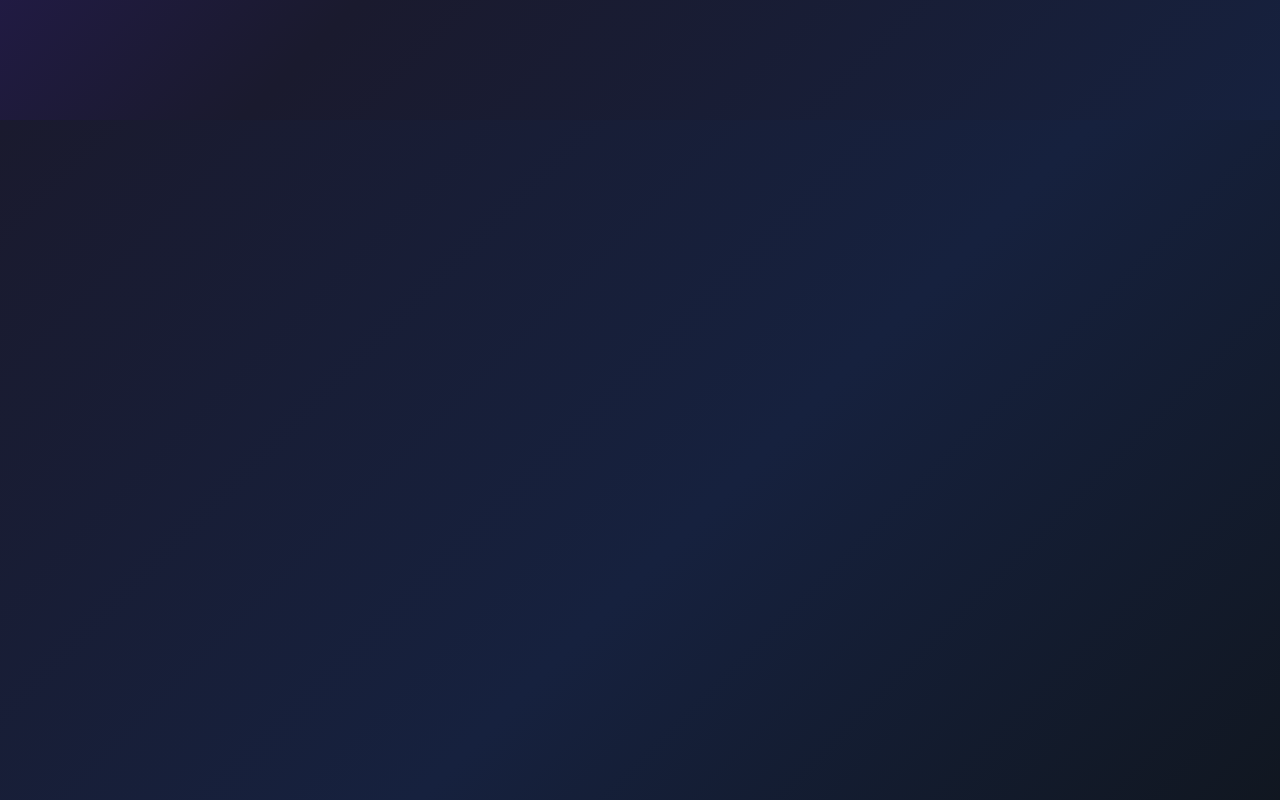
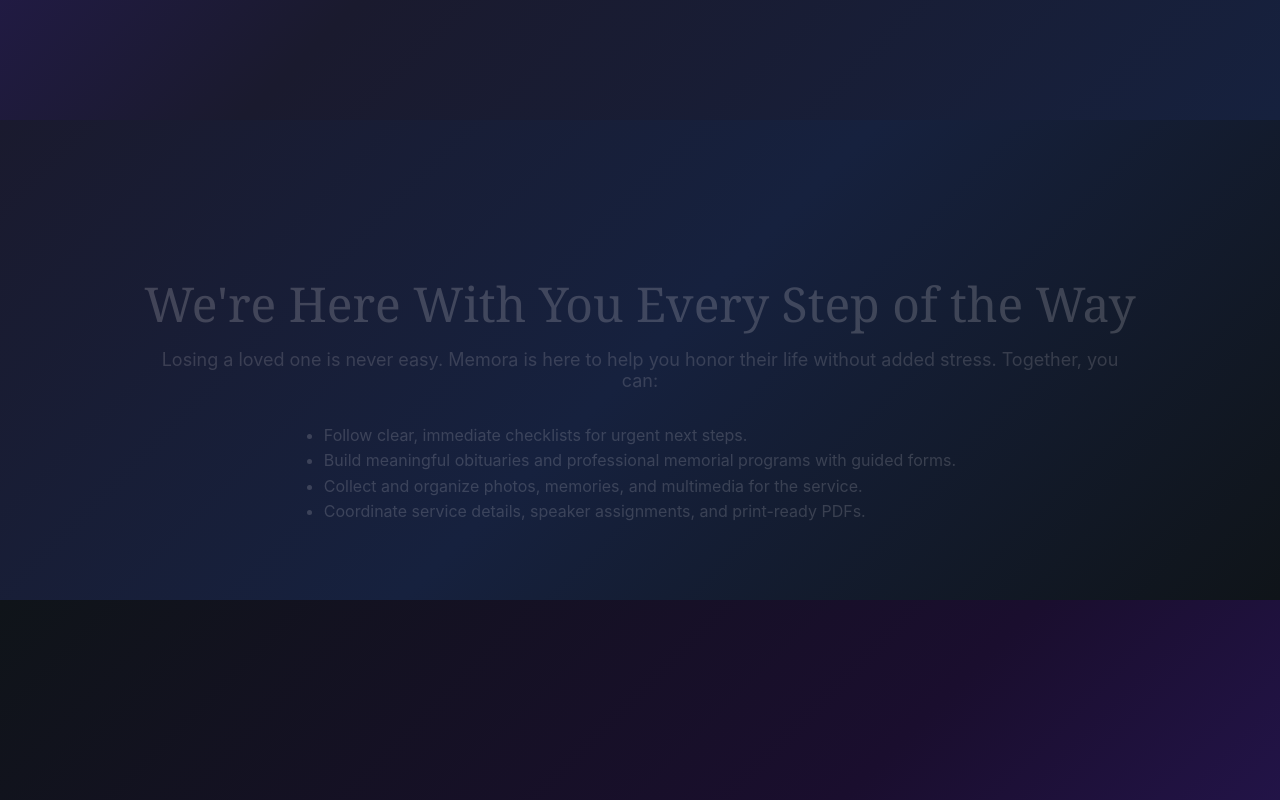
Before and after one commit to Tawongaishe/memora-app, a React (Vite) app in the folder frontend/: page / in a window 1280 px wide. Shown: the part 1480-2280 px from the top of the page. Built offline with nearby package versions, Linux system fonts and the light colour scheme; what @react-pdf/renderer would draw is missing.

Commit message:
Renee memora notes copy changes

```diff
--- a/frontend/src/pages/FuneralChecklistPage.jsx
+++ b/frontend/src/pages/FuneralChecklistPage.jsx
@@ -169,7 +169,7 @@
       }}>
         <div style={{ textAlign: 'center', marginBottom: '3rem' }}>
           <h2 style={{ ...echoPageStyles.mainTitle, fontSize: '2.5rem', marginBottom: '1rem' }}>
-            Someone Has Passed - Now What?
+            Someone Has Passed — What to Do Next?
           </h2>
           <p style={{ ...echoPageStyles.culturalText, fontSize: '1.125rem', marginBottom: '2rem' }}>
             A comprehensive guide to help you navigate this difficult time with compassion and organization.
@@ -316,7 +316,7 @@
             onMouseEnter={(e) => e.target.style.background = 'rgba(255,255,255,0.3)'}
             onMouseLeave={(e) => e.target.style.background = 'rgba(255,255,255,0.2)'}
           >
-            <span>Begin Memorial Planning with Memora</span>
+            <span>Begin Creating Their Memorial</span>
             <ArrowRight size={24} />
           </button>
         </div>
--- a/frontend/src/pages/MemoraIntroPage.jsx
+++ b/frontend/src/pages/MemoraIntroPage.jsx
@@ -205,8 +205,18 @@
             maxWidth: '60rem',
             margin: '0 auto'
           }}>
-            A step-by-step guide to design beautiful obituaries and memorial programs that honor your loved ones with dignity and respect.
+            All-in-one memorial tool to create obituaries and programs with dignity. Everything in one place to honor your loved one with love and respect
           </p>
+
+          {/* Audience-specific short lines */}
+          <div style={{
+            marginTop: '1rem',
+            color: 'rgba(255,255,255,0.82)',
+            maxWidth: '60rem',
+            margin: '1rem auto 0 auto',
+            fontSize: '1rem'
+          }}>
+          </div>
         </div>
       </section>
 
@@ -281,7 +291,7 @@
               onMouseEnter={(e) => e.target.style.background = 'rgba(255,255,255,0.3)'}
               onMouseLeave={(e) => e.target.style.background = 'rgba(255,255,255,0.2)'}
             >
-              <span>Create a Memorial</span>
+              <span>Start a Memorial</span>
               <ArrowRight size={24} />
             </button>
 
@@ -342,14 +352,66 @@
               onMouseLeave={(e) => e.target.style.background = 'transparent'}
             >
               <Clock size={18} />
-              <span>Someone Has Passed - Now What?</span>
+              <span>Someone Has Passed — What to Do Next?</span>
             </button>
           </div>
         </div>
       </section>
 
+      {/* Section 2.5: Supportive Help Section */}
+      <section style={{
+        minHeight: '60vh',
+        display: 'flex',
+        flexDirection: 'column',
+        justifyContent: 'center',
+        alignItems: 'center',
+        position: 'relative',
+        zIndex: 10,
+        padding: '3rem 2rem',
+        textAlign: 'center',
+        background: 'linear-gradient(135deg, #1A1A2E 0%, #16213E 50%, #0F1419 100%)'
+      }}>
+        <div style={{ ...getElementStyle(1, 0), maxWidth: '70rem' }}>
+          <h2 style={{
+            fontSize: 'clamp(2rem, 4.5vw, 3rem)',
+            fontWeight: '400',
+            color: 'rgba(244, 239, 239, 0.95)',
+            margin: '0 0 1rem 0',
+            lineHeight: '1.2',
+            fontFamily: 'Georgia, serif'
+          }}>
+            We're Here With You Every Step of the Way
+          </h2>
+
+          <p style={{
+            fontSize: '1.125rem',
+            color: 'rgba(241, 234, 234, 0.8)',
+            maxWidth: '60rem',
+            margin: '0 auto 1rem auto'
+          }}>
+            Losing a loved one is never easy. Memora is here to help you honor their life without added stress. Together, you can:
+          </p>
+
+          <ul style={{
+            textAlign: 'left',
+            display: 'inline-block',
+            margin: '1rem auto 0 auto',
+            maxWidth: '48rem',
+            color: 'rgba(255, 251, 251, 0.8)',
+            fontSize: '1rem',
+            lineHeight: '1.6'
+          }}>
+            {/* Assumed four supportive points for the user flow */}
+            <li>Follow clear, immediate checklists for urgent next steps.</li>
+            <li>Build meaningful obituaries and professional memorial programs with guided forms.</li>
+            <li>Collect and organize photos, memories, and multimedia for the service.</li>
+            <li>Coordinate service details, speaker assignments, and print-ready PDFs.</li>
+          </ul>
+        </div>
+      </section>
+
       {/* Section 3: Features */}
-      <section style={{
+      {/* <section style={{
         minHeight: '100vh',
         display: 'flex',
         flexDirection: 'column',
@@ -360,7 +422,7 @@
         padding: '4rem 2rem',
         background: 'linear-gradient(135deg, #1A1A2E 0%, #16213E 50%, #0F1419 100%)'
       }}>
-        <div style={{
+        { <div style={{
           ...getElementStyle(2, 0),
           textAlign: 'center',
           marginBottom: '4rem'
@@ -375,7 +437,7 @@
           }}>
             Everything You Need
           </h2>
-        </div>
+        </div> }
 
         <div style={{
           display: 'grid',
@@ -457,7 +519,7 @@
             </div>
           ))}
         </div>
-      </section>
+      </section> */}
 
       {/* Section 4: The Process */}
       <section style={{
--- a/frontend/src/pages/ModularObitPage.jsx
+++ b/frontend/src/pages/ModularObitPage.jsx
@@ -205,8 +205,8 @@
   if (currentStep === 'form') {
     return (
       <UniversalFormPage
-        title="Obituary Information"
-        prompt="Please provide the following information to create a meaningful obituary that honors your loved one's life and legacy."
+        title="Obituary Information - Tell us about your loved one"
+        prompt="Obituary Information - Tell us about your loved one, their story, their memories, their milestones and we'll guide you in creating a meaningful obituary."
         formFields={formFields}
         onBack={handleFormBack}
         onNext={handleFormNext}
```
Lines whose indentation alone changed are shown as unchanged.
